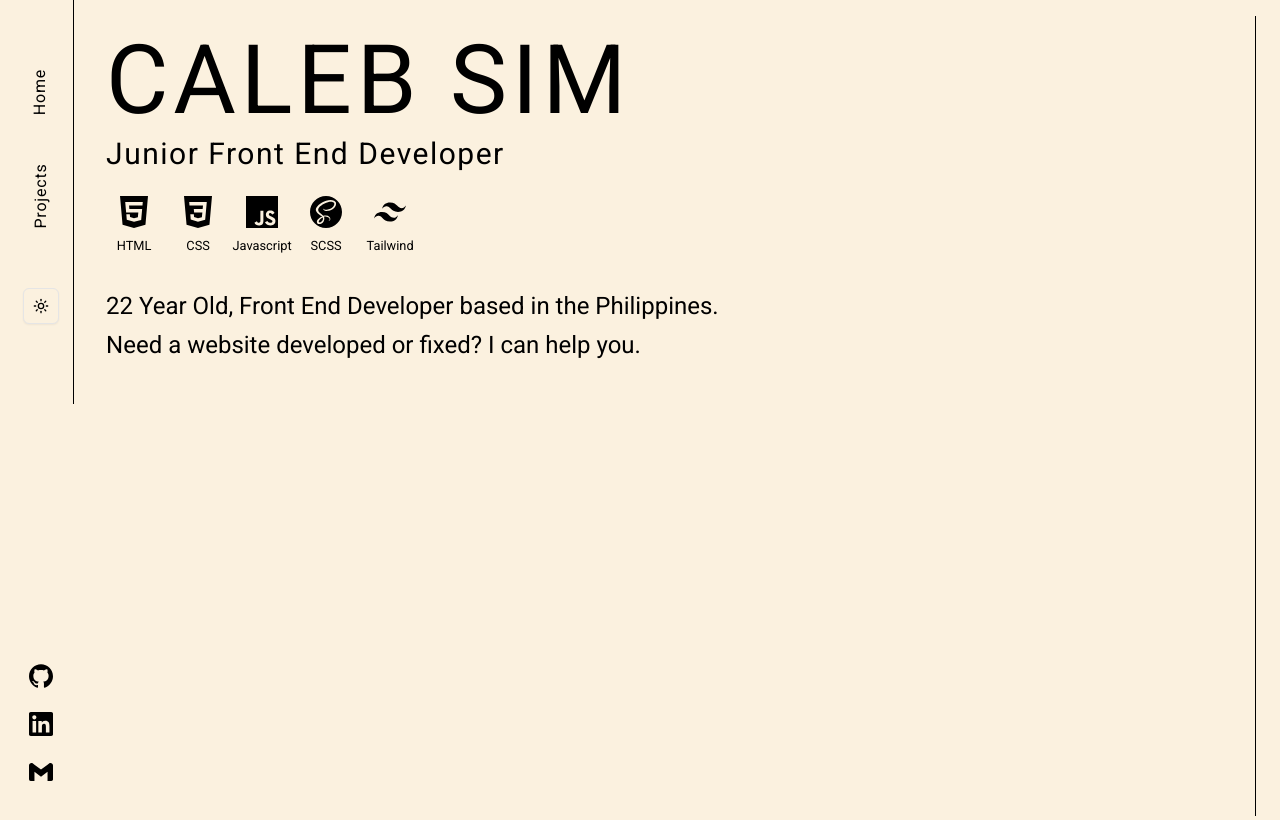
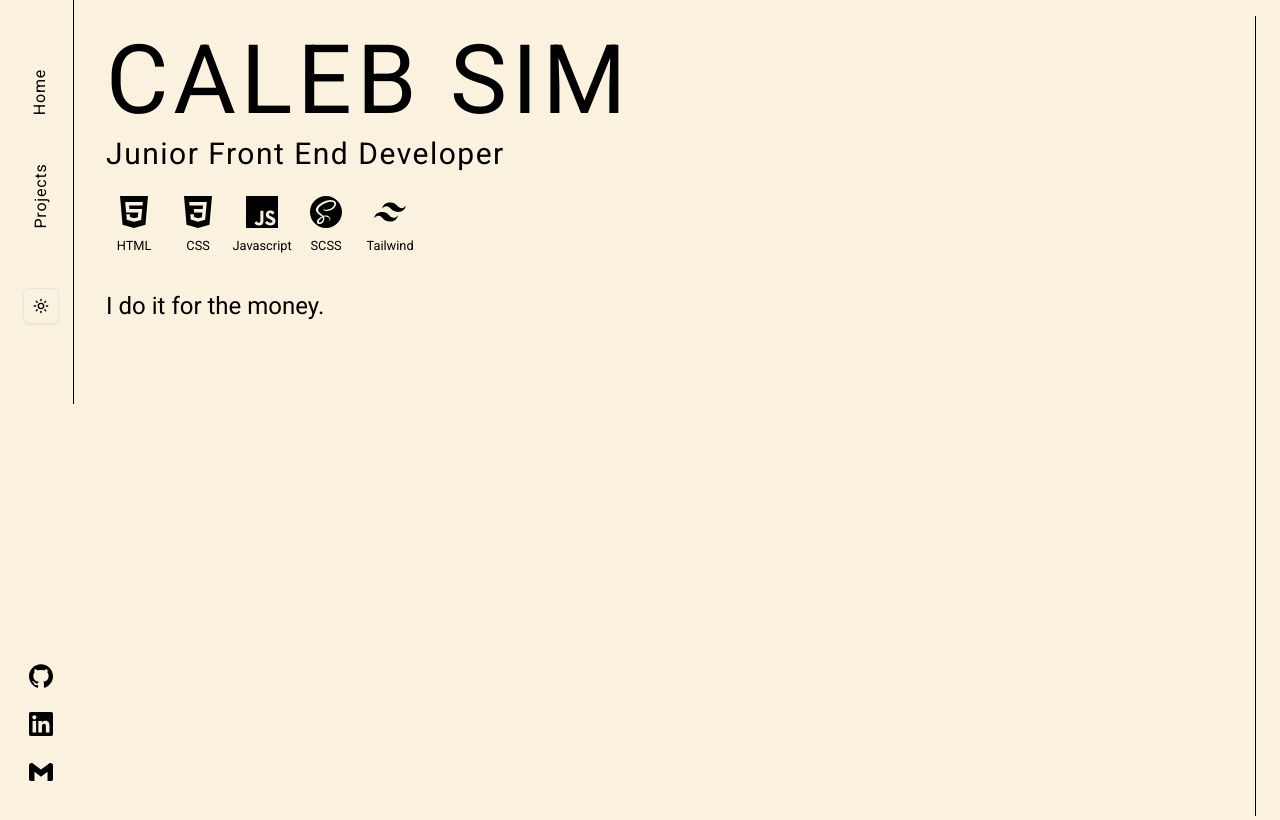
Before and after one commit to CodeLamp168/personal-portfolio, a Next.js app: page / in a window 1280 px wide. Shown: the top 820 px of the page. Built offline with nearby package versions, Linux system fonts and the light colour scheme.

Commit message:
Update Home.tsx

```diff
--- a/components/Home.tsx
+++ b/components/Home.tsx
@@ -75,8 +75,7 @@ export default function Home() {
         transition={{ duration: 0.5, delay: 0.5 }}
       >
         <p className="font-light text-left leading-relaxed">
-          22 Year Old, Front End Developer based in the Philippines.<br />
-          Need a website developed or fixed? I can help you.
+          I do it for the money.
         </p>
       </motion.div>
     </div>
```
